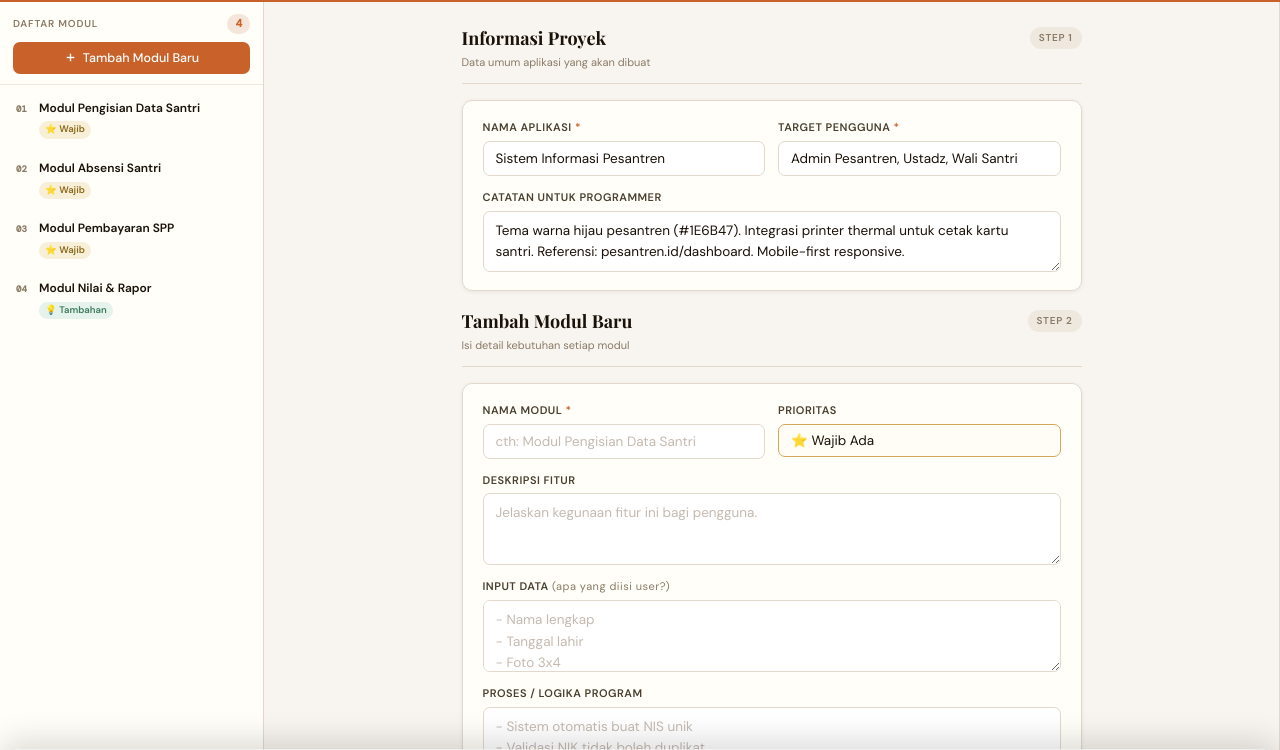
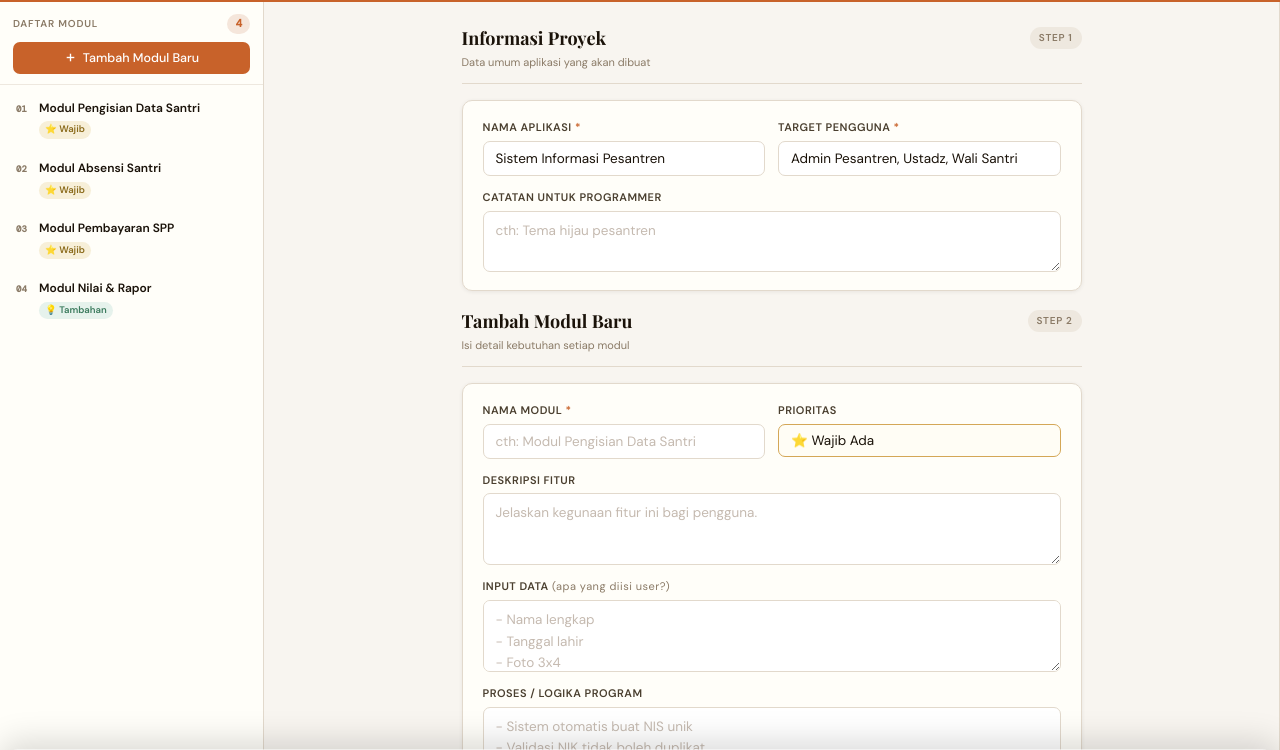
Before and after one commit to wicky14/modulcraft, a plain HTML site: page index.html in a window 1280 px wide. Shown: the part 50-800 px from the top of the page. Drawn offline with nearby package versions, Linux system fonts and the light colour scheme.

Commit message:
Modify extra notes textarea and clear variable
Updated the placeholder text in the extra notes textarea and cleared the extra notes variable in the loadExample function.

```diff
--- a/index.html
+++ b/index.html
@@ -343,7 +343,7 @@
         <div class="fr full mb0">
           <div class="fg">
             <label class="fl">Catatan untuk Programmer</label>
-            <textarea id="extra-notes" placeholder="cth: Tema hijau pesantren, integrasi printer thermal" style="min-height:54px" oninput="saveProj();schedPreview()"></textarea>
+            <textarea id="extra-notes" placeholder="cth: Tema hijau pesantren" style="min-height:54px" oninput="saveProj();schedPreview()"></textarea>
           </div>
         </div>
       </div>
@@ -923,7 +923,7 @@ function toast(msg,type='ok'){
 function loadExample(){
   setv('app-name','Sistem Informasi Pesantren');
   setv('target-user','Admin Pesantren, Ustadz, Wali Santri');
-  setv('extra-notes','Tema warna hijau pesantren (#1E6B47). Integrasi printer thermal untuk cetak kartu santri. Referensi: pesantren.id/dashboard. Mobile-first responsive.');
+  setv('extra-notes','');
   mods=[
     {id:'e1',name:'Modul Pengisian Data Santri',pri:'Wajib Ada',
      desc:'Memungkinkan admin pesantren mendaftarkan santri baru secara digital, mengisi biodata lengkap, mengunggah foto, dan menetapkan kelas serta kamar. Menggantikan form kertas manual.',
@@ -939,7 +939,7 @@ function loadExample(){
      desc:'Mengelola tagihan dan pembayaran SPP bulanan serta menghasilkan kuitansi resmi. Bendahara dapat melihat laporan keuangan real-time.',
      inp:'- Pilih nama santri / NIS\n- Bulan & tahun tagihan\n- Jumlah pembayaran\n- Metode bayar: Tunai / Transfer\n- Foto bukti transfer (jika transfer)',
      proc:'- Total tagihan = SPP Pokok + Biaya Makan + Biaya Listrik\n- Cek tunggakan bulan sebelumnya otomatis\n- Status "Lunas" otomatis setelah input\n- Laporan masuk ke dashboard bendahara',
-     out:'- Kuitansi PDF (cetak thermal)\n- Status: Lunas / Belum Lunas / Menunggak\n- Laporan pemasukan harian & bulanan\n- Reminder WhatsApp tanggal 5 tiap bulan',imgs:[]},
+     out:'- Kuitansi PDF\n- Status: Lunas / Belum Lunas / Menunggak\n- Laporan pemasukan harian & bulanan\n- Reminder WhatsApp tanggal 5 tiap bulan',imgs:[]},
     {id:'e4',name:'Modul Nilai & Rapor',pri:'Tambahan Saja',
      desc:'Ustadz memasukkan nilai ujian, nilai harian, dan nilai hafalan. Sistem otomatis menghitung nilai akhir dan menghasilkan rapor digital.',
      inp:'- Pilih kelas & mata pelajaran\n- Pilih periode (semester)\n- Nilai harian (0–100)\n- Nilai UTS\n- Nilai UAS\n- Nilai hafalan (halaman/juz)',
```
